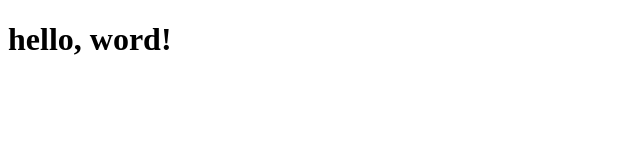
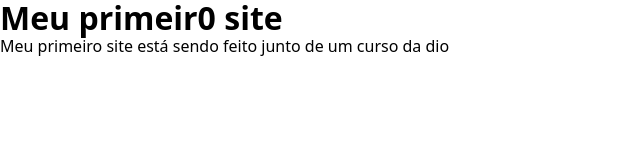
Before and after one commit to AndreGomes779/pokedex, a plain HTML site: page index.html in a window 1280 px wide. Shown: the whole page, without its empty margins (0-640 px from the left). Drawn offline with nearby package versions, Linux system fonts and the light colour scheme.

Commit message:
preparativos

```diff
--- /dev/null
+++ b/css/global.css
@@ -0,0 +1,4 @@
+*{
+    padding: 0;
+    margin: 0;
+}
--- a/index.html
+++ b/index.html
@@ -4,8 +4,11 @@
     <meta charset="UTF-8">
     <meta name="viewport" content="width=device-width, initial-scale=1.0">
     <title>Pokedex</title>
+    <link rel="stylesheet" href="https://cdnjs.cloudflare.com/ajax/libs/modern-normalize/2.0.0/modern-normalize.min.css" integrity="sha512-4xo8blKMVCiXpTaLzQSLSw3KFOVPWhm/TRtuPVc4WG6kUgjH6J03IBuG7JZPkcWMxJ5huwaBpOpnwYElP/m6wg==" crossorigin="anonymous" referrerpolicy="no-referrer" />
+    <link rel="stylesheet" href="/css/global.css">
 </head>
 <body>
-    <h1> hello, word!</h1>
+    <h1>Meu primeir0 site</h1>
+    <p>Meu primeiro site está sendo feito junto de um curso da dio</p>
 </body>
 </html>
```
